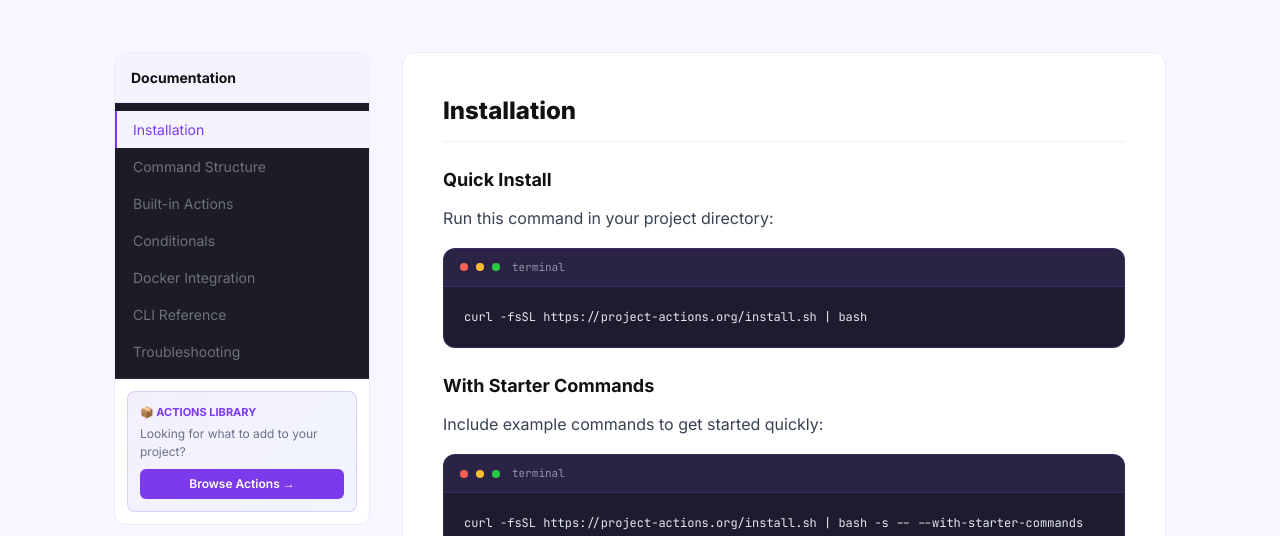
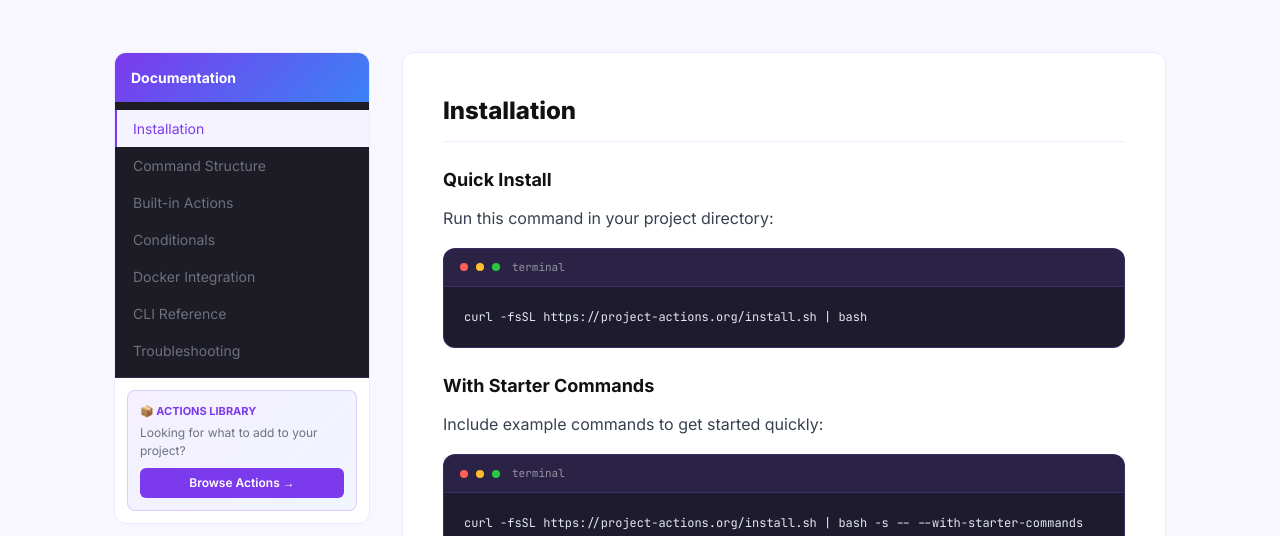
Before and after one commit to project-actions-org/project-actions.org, a plain HTML site: page docs.html in a window 1280 px wide. Shown: the part 264-800 px from the top of the page. Drawn offline with nearby package versions, Linux system fonts and the light colour scheme.

Commit message:
feat: gradient sidebar header on docs and guide pages

```diff
--- a/docs.html
+++ b/docs.html
@@ -49,7 +49,7 @@
   <!-- SIDEBAR (256px, sticky) -->
   <aside style="width:256px;flex-shrink:0;">
     <div style="position:sticky;top:80px;background:white;border:1px solid #ede9fe;border-radius:12px;overflow:hidden;">
-      <div style="padding:14px 16px;background:#f5f3ff;border-bottom:1px solid #ede9fe;font-weight:700;font-size:14px;color:#111;">
+      <div style="padding:14px 16px;background:linear-gradient(135deg,#7c3aed,#3b82f6);font-weight:700;font-size:14px;color:white;">
         Documentation
       </div>
       <nav style="padding:8px 0;" aria-label="Page sections">
```
Also changed, not shown: guide.html (+1 -1 lines).
